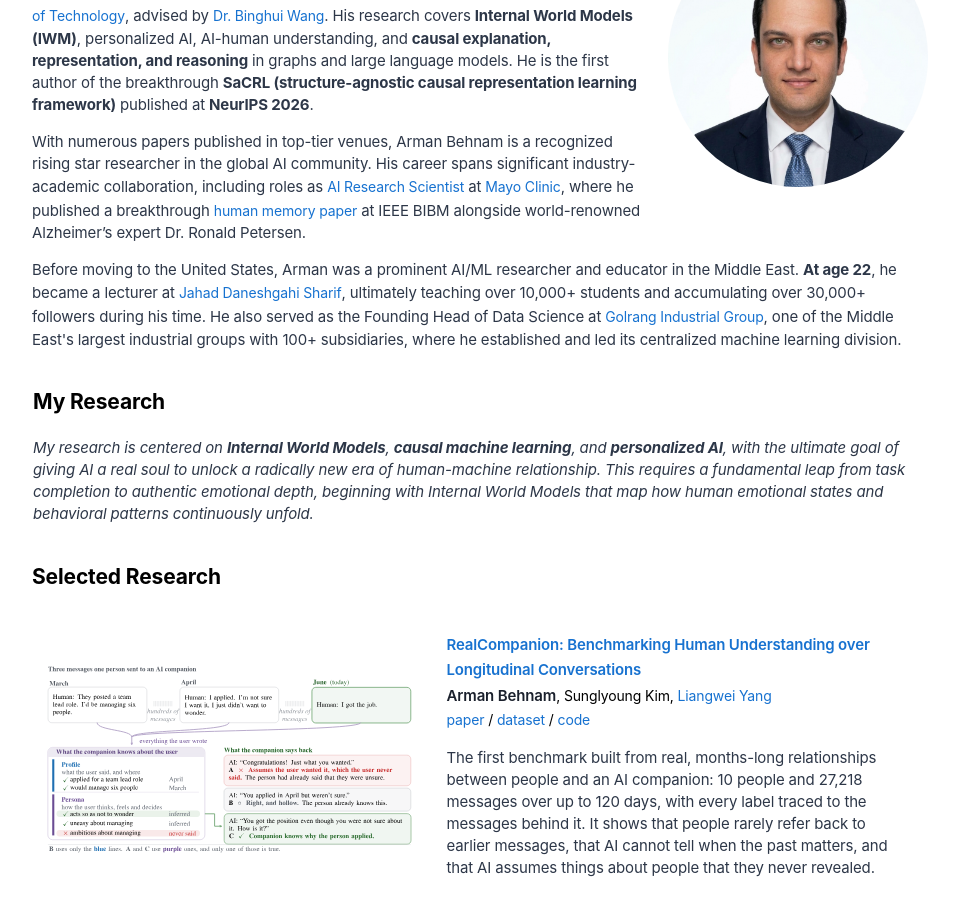
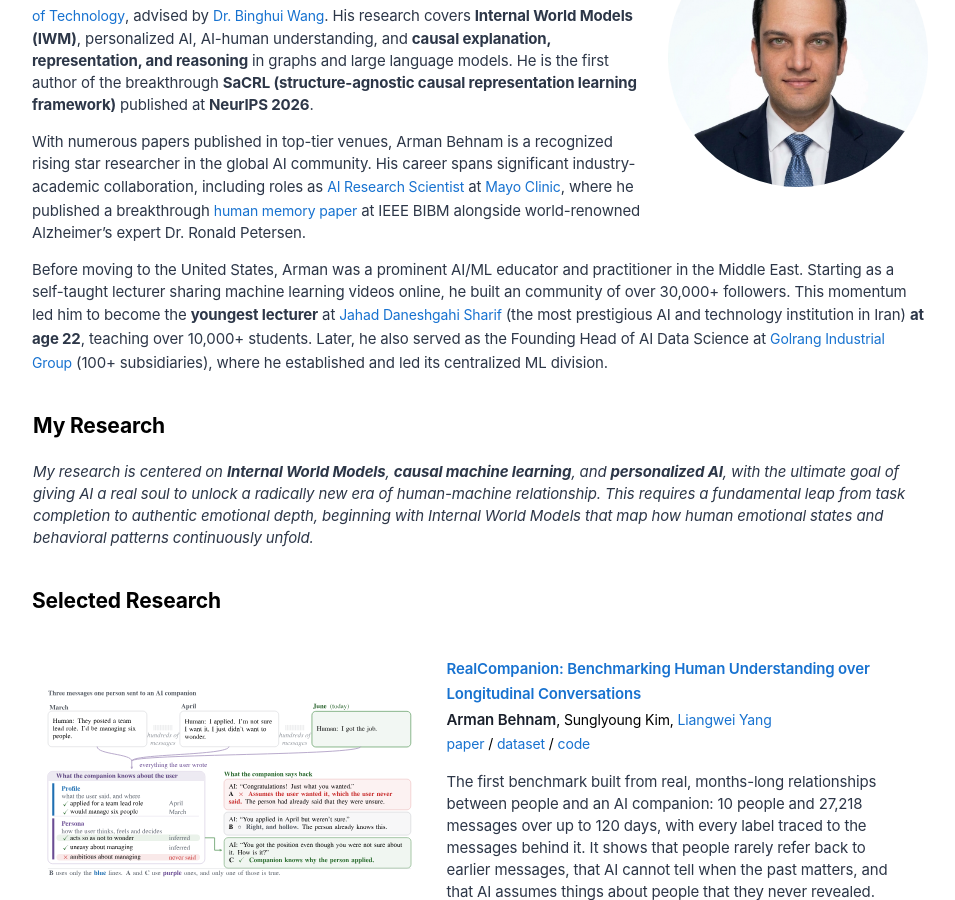
Before and after one commit to ArmanBehnam/ArmanBehnam.github.io, a Jekyll site: the page built from index.html, in a window 1280 px wide and 900 px high, scrolled down 434 px. Shown: the whole window, without its empty margins (160-1115 px from the left). Built offline with Jekyll 4.4.1, drawn with Linux system fonts in a browser that asks for light colours.

```diff
--- a/index.html
+++ b/index.html
@@ -47,13 +47,14 @@ border-radius:50%; object-fit:cover; object-position:center 30%; margin:0 0 16px
 	where he published a breakthrough <a href="https://ieeexplore.ieee.org/document/10822848">human memory paper</a>
 	at IEEE BIBM alongside world-renowned Alzheimer’s expert Dr. Ronald Petersen.
 
-	<p>Before moving to the United States, Arman was a prominent AI/ML researcher and educator in the Middle East.
-	<b>At age 22</b>, he became a lecturer at <a href="https://www.linkedin.com/company/jahad-daneshgahi-sharif">
-		Jahad Daneshgahi Sharif</a>, ultimately teaching over 10,000+ students and accumulating over 30,000+
-	followers during his time.
-	He also served as the Founding Head of Data Science at <a href="https://en.golrang.com/">Golrang Industrial Group</a>,
-	one of the Middle East's largest industrial groups with 100+ subsidiaries, where he established and
-	led its centralized machine learning division.</p>
+    <p>Before moving to the United States, Arman was a prominent AI/ML educator and practitioner in the Middle East.
+    Starting as a self-taught lecturer sharing machine learning videos online, he built an community of over 30,000+
+    followers. This momentum led him to become the <b>youngest lecturer</b> at
+    <a href="https://www.linkedin.com/company/jahad-daneshgahi-sharif">Jahad Daneshgahi Sharif</a> (the most prestigious
+    AI and technology institution in Iran) <b>at age 22</b>, teaching over 10,000+ students. Later, he also served as the
+    Founding Head of AI Data Science at <a href="https://en.golrang.com/">Golrang Industrial Group</a>
+    (100+ subsidiaries), where he established and led
+    its centralized ML division.</p>
 
     <table style="width:100%;border:0px;border-spacing:0px;border-collapse:separate;margin-right:auto;margin-left:auto;table-layout:fixed;"><tbody>
           <tr>
```
